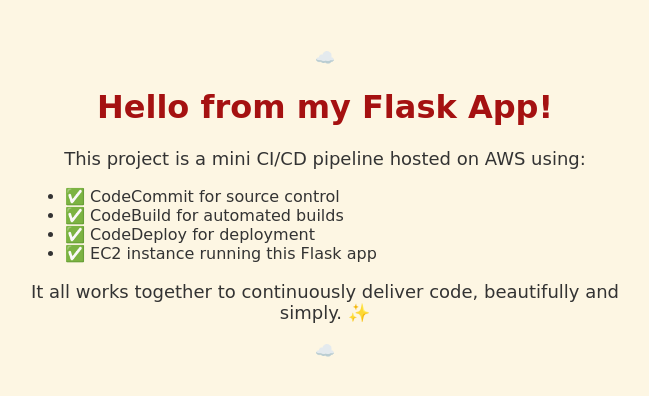
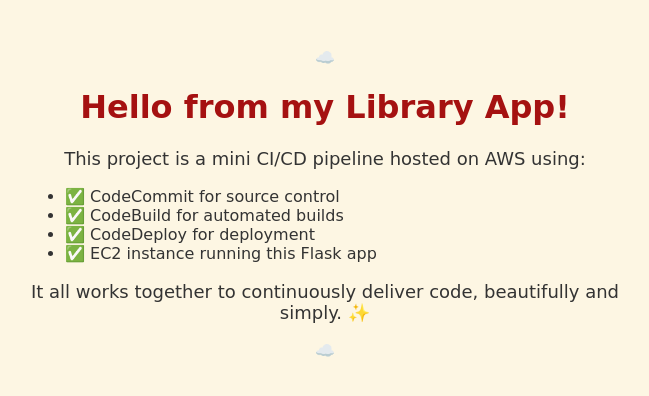
Before and after one commit to SahithiAekka/ci-cd-webapp-on-aws, a Flask app: page / in a window 1280 px wide. Shown: the top 396 px of the page, without its empty margins (315-964 px from the left). Run offline with Flask 3, Linux system fonts and the light colour scheme.

Commit message:
testing ci-cd pipeline - change index.html title

```diff
--- a/flask-app/templates/index.html
+++ b/flask-app/templates/index.html
@@ -35,7 +35,7 @@
 <body>
     <div class="container">
         <div class="cloud">☁️</div>
-        <h1>Hello from my Flask App!</h1>
+        <h1>Hello from my Library App!</h1>
         <p>This project is a mini CI/CD pipeline hosted on AWS using:</p>
         <ul style="text-align:left;">
             <li>✅ CodeCommit for source control</li>
```
